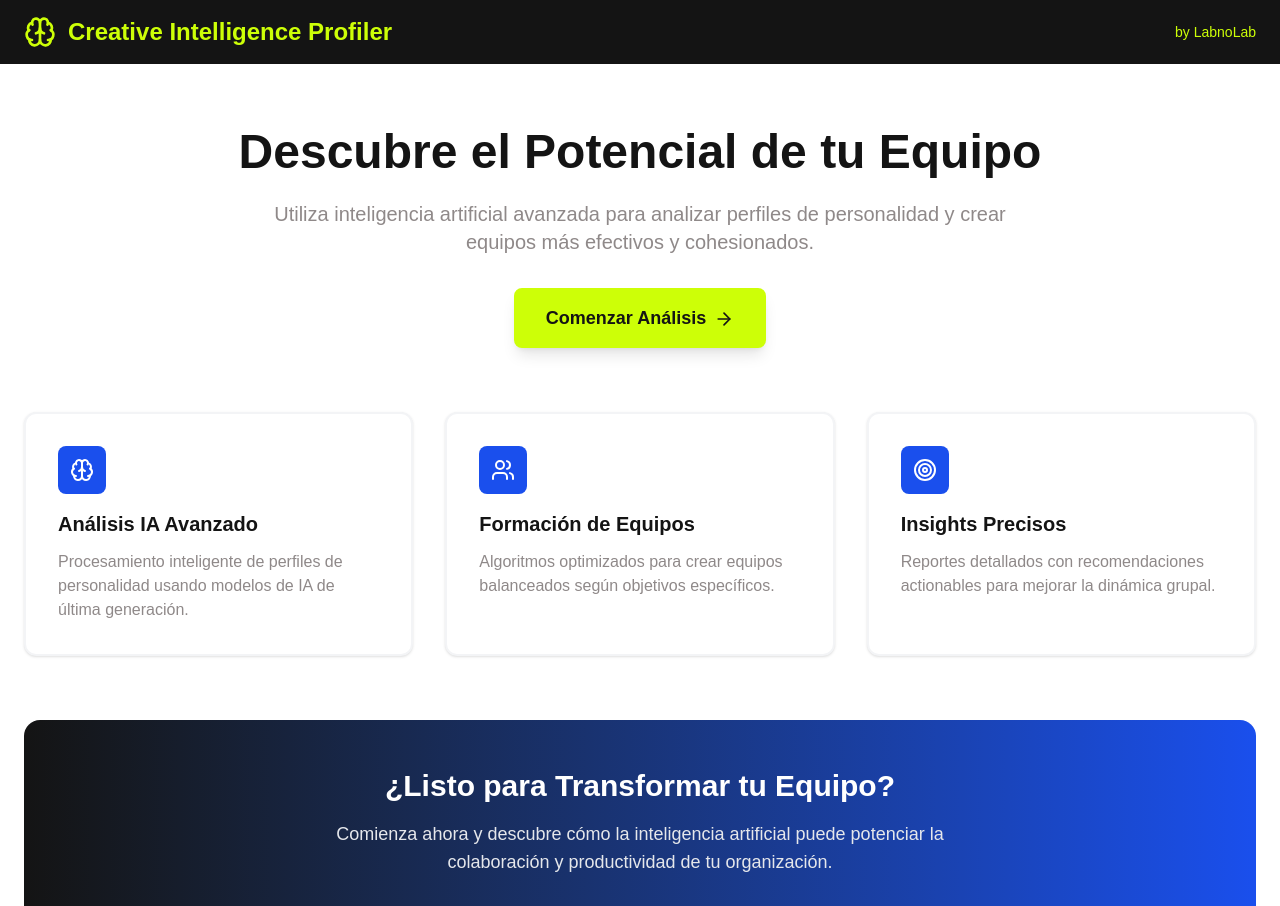
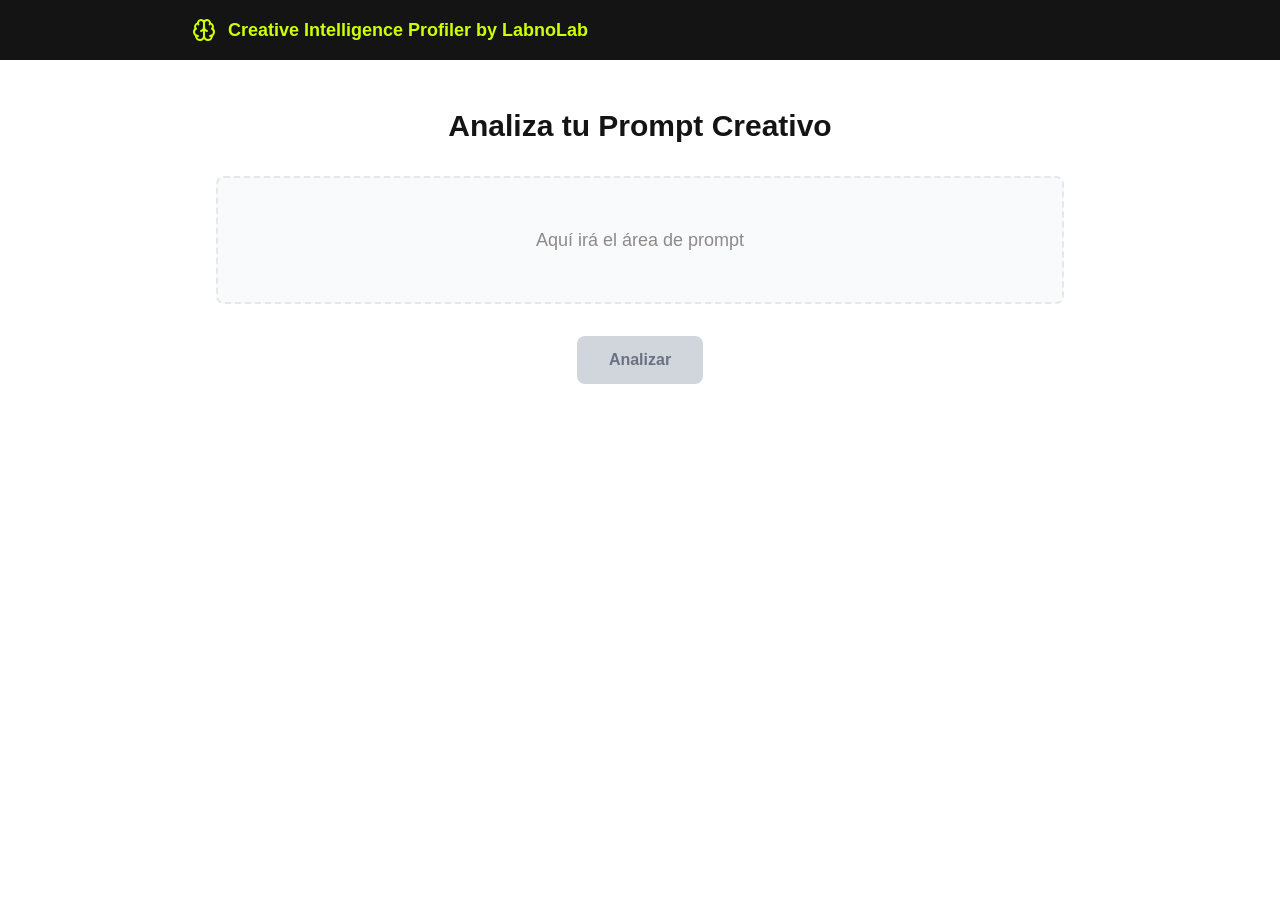
Before and after one commit to LabnoLab/estudio-creatibo-labnolab, a Next.js app: page / in a window 1280 px wide. Shown: the top 906 px of the page. After the commit the page ends 800 px from the top, so only its background shows below. Built offline with nearby package versions, Linux system fonts and the light colour scheme.

Commit message:
v0.2: Página simplificada - herramienta de hackathon

```diff
--- a/src/app/page.tsx
+++ b/src/app/page.tsx
@@ -1,113 +1,43 @@
-import { Brain, Users, Target, ArrowRight } from "lucide-react";
+import { Brain } from "lucide-react";
 
 export default function Home() {
   return (
     <div className="min-h-screen bg-white">
-      {/* Header */}
+      {/* Header Simple */}
       <header className="bg-[#141414] px-6 py-4">
-        <div className="max-w-7xl mx-auto flex items-center justify-between">
-          <div className="flex items-center space-x-3">
-            <Brain className="h-8 w-8 text-[#cdff07]" />
-            <h1 className="text-2xl font-bold text-[#cdff07]">
-              Creative Intelligence Profiler
-            </h1>
-          </div>
-          <div className="text-[#cdff07] text-sm font-medium">
-            by LabnoLab
-          </div>
+        <div className="max-w-4xl mx-auto flex items-center space-x-3">
+          <Brain className="h-6 w-6 text-[#cdff07]" />
+          <h1 className="text-lg font-semibold text-[#cdff07]">
+            Creative Intelligence Profiler by LabnoLab
+          </h1>
         </div>
       </header>
 
-      {/* Main Content */}
-      <main className="max-w-7xl mx-auto px-6 py-16">
-        {/* Hero Section */}
-        <div className="text-center mb-16">
-          <h2 className="text-5xl font-bold text-[#141414] mb-6">
-            Descubre el Potencial de tu Equipo
+      {/* Área Principal */}
+      <main className="max-w-4xl mx-auto px-6 py-12">
+        <div className="text-center mb-8">
+          <h2 className="text-3xl font-bold text-[#141414] mb-4">
+            Analiza tu Prompt Creativo
           </h2>
-          <p className="text-xl text-[#8f8989] max-w-3xl mx-auto mb-8">
-            Utiliza inteligencia artificial avanzada para analizar perfiles de personalidad
-            y crear equipos más efectivos y cohesionados.
+        </div>
+
+        {/* Área de Prompt Placeholder */}
+        <div className="bg-gray-50 border-2 border-dashed border-gray-200 rounded-lg p-12 text-center mb-8">
+          <p className="text-[#8f8989] text-lg">
+            Aquí irá el área de prompt
           </p>
-          <button className="bg-[#cdff07] text-[#141414] px-8 py-4 rounded-lg font-semibold text-lg hover:bg-[#b8e600] transition-colors duration-200 shadow-lg">
-            Comenzar Análisis
-            <ArrowRight className="inline-block ml-2 h-5 w-5" />
+        </div>
+
+        {/* Botón Analizar */}
+        <div className="text-center">
+          <button
+            disabled
+            className="bg-gray-300 text-gray-500 px-8 py-3 rounded-lg font-semibold cursor-not-allowed"
+          >
+            Analizar
           </button>
         </div>
-
-        {/* Features Grid */}
-        <div className="grid md:grid-cols-3 gap-8 mb-16">
-          <div className="bg-white border-2 border-gray-100 rounded-xl p-8 hover:border-[#1a4fed] transition-colors duration-200 shadow-sm">
-            <div className="bg-[#1a4fed] w-12 h-12 rounded-lg flex items-center justify-center mb-4">
-              <Brain className="h-6 w-6 text-white" />
-            </div>
-            <h3 className="text-xl font-semibold text-[#141414] mb-3">
-              Análisis IA Avanzado
-            </h3>
-            <p className="text-[#8f8989]">
-              Procesamiento inteligente de perfiles de personalidad usando modelos de IA de última generación.
-            </p>
-          </div>
-
-          <div className="bg-white border-2 border-gray-100 rounded-xl p-8 hover:border-[#1a4fed] transition-colors duration-200 shadow-sm">
-            <div className="bg-[#1a4fed] w-12 h-12 rounded-lg flex items-center justify-center mb-4">
-              <Users className="h-6 w-6 text-white" />
-            </div>
-            <h3 className="text-xl font-semibold text-[#141414] mb-3">
-              Formación de Equipos
-            </h3>
-            <p className="text-[#8f8989]">
-              Algoritmos optimizados para crear equipos balanceados según objetivos específicos.
-            </p>
-          </div>
-
-          <div className="bg-white border-2 border-gray-100 rounded-xl p-8 hover:border-[#1a4fed] transition-colors duration-200 shadow-sm">
-            <div className="bg-[#1a4fed] w-12 h-12 rounded-lg flex items-center justify-center mb-4">
-              <Target className="h-6 w-6 text-white" />
-            </div>
-            <h3 className="text-xl font-semibold text-[#141414] mb-3">
-              Insights Precisos
-            </h3>
-            <p className="text-[#8f8989]">
-              Reportes detallados con recomendaciones actionables para mejorar la dinámica grupal.
-            </p>
-          </div>
-        </div>
-
-        {/* CTA Section */}
-        <div className="bg-gradient-to-r from-[#141414] to-[#1a4fed] rounded-2xl p-12 text-center">
-          <h3 className="text-3xl font-bold text-white mb-4">
-            ¿Listo para Transformar tu Equipo?
-          </h3>
-          <p className="text-gray-200 text-lg mb-8 max-w-2xl mx-auto">
-            Comienza ahora y descubre cómo la inteligencia artificial puede potenciar
-            la colaboración y productividad de tu organización.
-          </p>
-          <div className="flex flex-col sm:flex-row gap-4 justify-center">
-            <button className="bg-[#cdff07] text-[#141414] px-8 py-3 rounded-lg font-semibold hover:bg-[#b8e600] transition-colors duration-200">
-              Prueba Gratuita
-            </button>
-            <button className="border-2 border-[#cdff07] text-[#cdff07] px-8 py-3 rounded-lg font-semibold hover:bg-[#cdff07] hover:text-[#141414] transition-colors duration-200">
-              Ver Demo
-            </button>
-          </div>
-        </div>
       </main>
-
-      {/* Footer */}
-      <footer className="bg-[#141414] text-[#8f8989] py-12">
-        <div className="max-w-7xl mx-auto px-6">
-          <div className="flex flex-col md:flex-row justify-between items-center">
-            <div className="flex items-center space-x-3 mb-4 md:mb-0">
-              <Brain className="h-6 w-6 text-[#cdff07]" />
-              <span className="text-[#cdff07] font-semibold">LabnoLab</span>
-            </div>
-            <div className="text-sm">
-              © 2024 LabnoLab. Potenciando equipos con inteligencia artificial.
-            </div>
-          </div>
-        </div>
-      </footer>
     </div>
   );
 }
```
